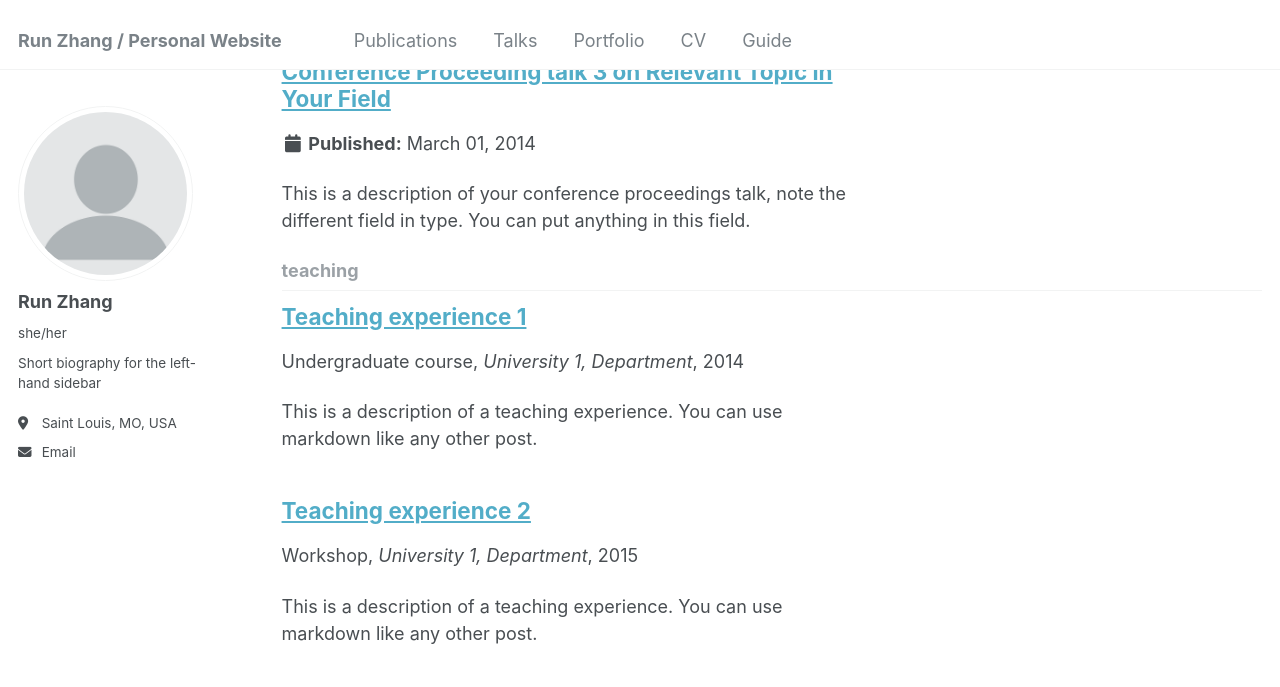
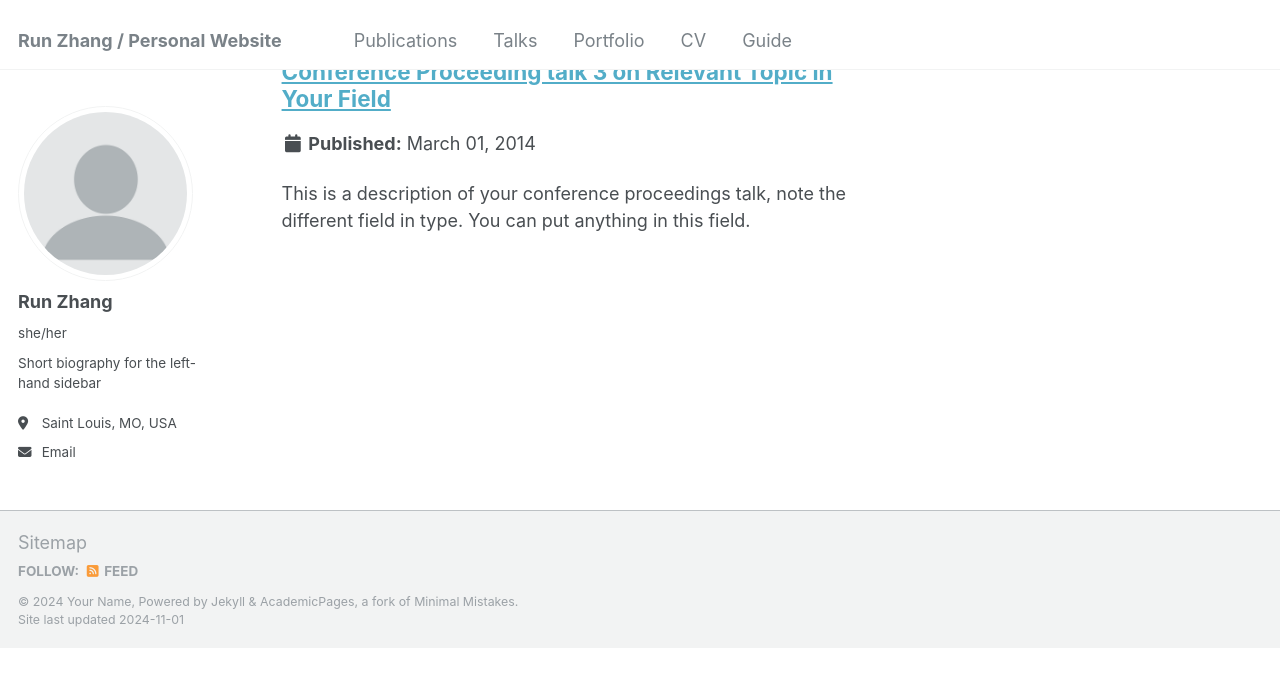
Before and after one commit to Run98/runzhangr.github.io, a Jekyll site: the page built from _pages/collection-archive.html, in a window 1280 px wide and 900 px high, scrolled down 2823 px. Shown: the top 687 px of the window. Built offline with Jekyll 4.4.1, drawn with Linux system fonts in a browser that asks for light colours; after the commit the page ends 3471 px from its top, so only the background shows below that; part of the change alters nothing that is shown.

```diff
--- a/_config.yml
+++ b/_config.yml
@@ -213,7 +213,7 @@ kramdown:
 # These settings control the types of collections used by the template
 collections:
   teaching:
-    output: true
+    output: false
     permalink: /:collection/:path/
   publications:
     output: true
@@ -252,9 +252,9 @@ defaults:
       type: teaching
     values:
       layout: single
-      author_profile: true
-      share: true
-      comments: true
+      author_profile: false
+      share: false
+      comments: false
   # _publications
   - scope:
       path: ""
```
